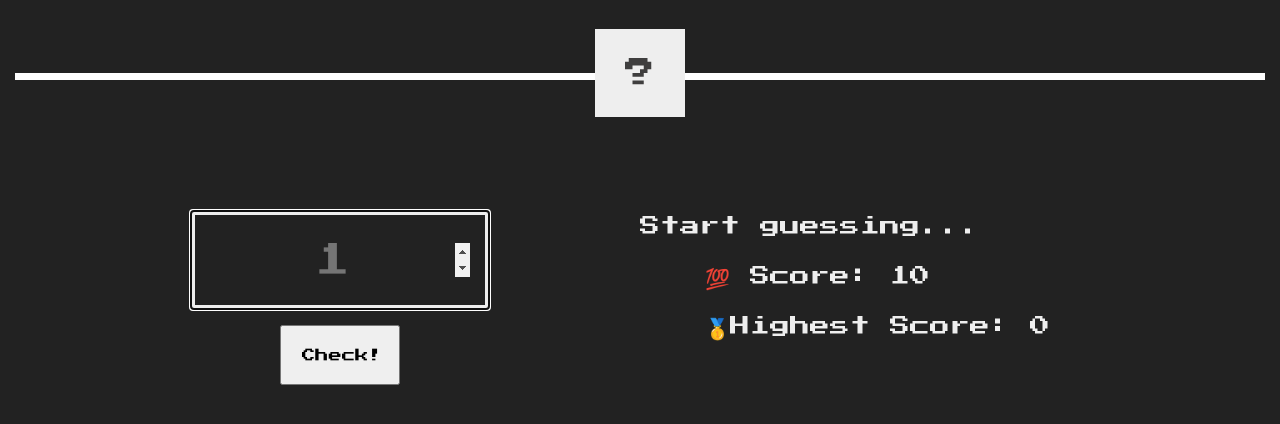
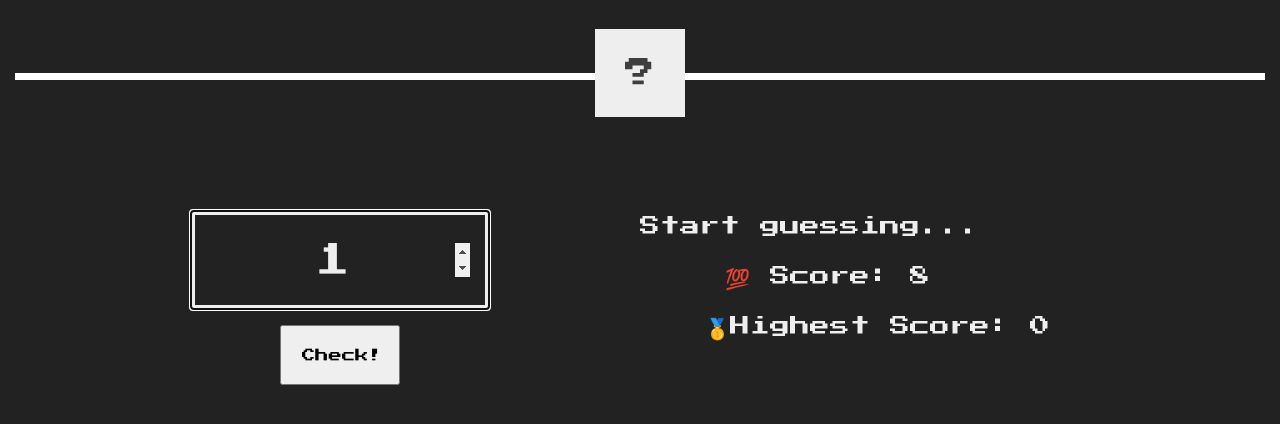
Before and after one commit to MohamedAbdelaiem/Guess-my-number, a plain HTML site: page Guess-my-name/index.html in a window 1280 px wide. Shown: the part 162-586 px from the top of the page. Drawn offline with Linux system fonts and the light colour scheme.

Commit message:
small mofification

```diff
--- a/Guess-my-name/index.html
+++ b/Guess-my-name/index.html
@@ -19,7 +19,7 @@
         </header>
         <main>
                 <div class="input">
-                    <input type="number" id="guess" autofocus placeholder="1">
+                    <input type="number" id="guess" autofocus >
                     <button id="check">Check!</button>
                 </div>
                 <p class="message">Start guessing...</p>
--- a/Guess-my-name/script.js
+++ b/Guess-my-name/script.js
@@ -3,9 +3,9 @@
 // document.querySelector('.guess').textcontent="something"; --->Acces a string
 
 const secretNumber=Math.trunc((Math.random())*20)+1;
-const maxnumber=20;
-document.querySelector('.number1').textContent=Math.trunc(maxnumber/2);
-
+let maxnumber=20;
+document.querySelector('.number1').textContent=Math.trunc(maxnumber/2.25);
+document.querySelector('#guess').value=1;
 document.querySelector('#check').addEventListener('click',function()
 {
     document.querySelector('.number').textContent=(document.querySelector('#guess').value);
```
